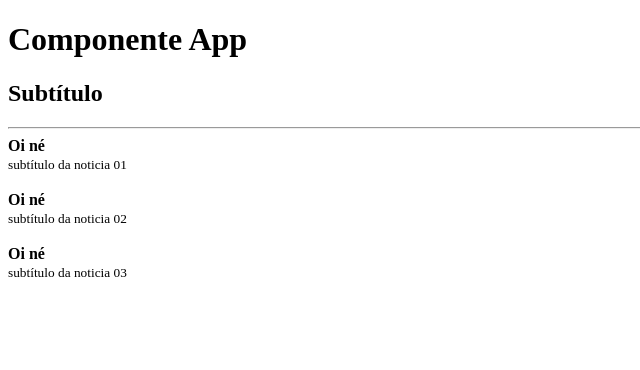
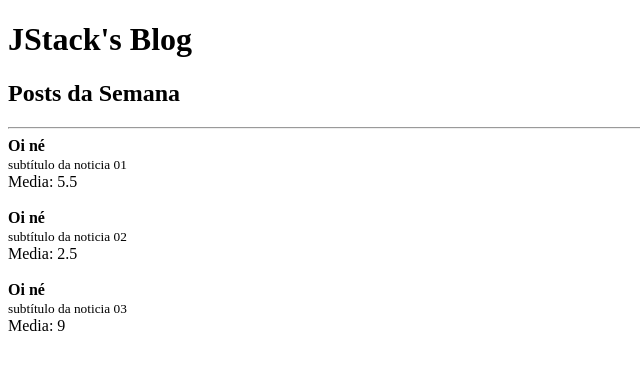
Before and after one commit to feliperocha93/fundamentals-react, a React app: page / in a window 1280 px wide. Shown: the top 370 px of the page, without its empty margins (0-640 px from the left). Built offline with nearby package versions, Linux system fonts and the light colour scheme.

Commit message:
Learning about props

```diff
--- a/package.json
+++ b/package.json
@@ -19,6 +19,7 @@
     "webpack-dev-server": "^4.3.1"
   },
   "dependencies": {
+    "prop-types": "^15.7.2",
     "react": "^17.0.2",
     "react-dom": "^17.0.2"
   }
--- a/src/App.js
+++ b/src/App.js
@@ -1,28 +1,33 @@
 import React from "react";
 
 import Post from "./Post";
+import Header from "./Header";
 
 function App() {
   return (
     <>
-      <h1>Componente App</h1>
-      <h2>Subtítulo</h2>
+      <Header title="JStack's Blog">
+        <h2>Posts da Semana</h2>
+      </Header>
 
       <hr />
 
       <Post
+        likes={11}
         post={{
           title: 'Oi né',
           subtitle: 'subtítulo da noticia 01'
         }}
       />
       <Post
+        likes={5}
         post={{
           title: 'Oi né',
           subtitle: 'subtítulo da noticia 02'
         }}
       />
       <Post
+        likes={18}
         post={{
           title: 'Oi né',
           subtitle: 'subtítulo da noticia 03'
--- /dev/null
+++ b/src/Header.js
@@ -0,0 +1,20 @@
+import React from 'react';
+import PropTypes from 'prop-types'
+
+export default function Header({ title, children }) {
+  return (
+    <>
+      <h1>{title}</h1>
+      {children}
+    </>
+  );
+}
+
+Header.propTypes = {
+  title: PropTypes.string.isRequired,
+  children: PropTypes.node.isRequired,
+};
+
+Header.defaultProps = {
+  title: `JStack's Blog`,
+}
--- a/src/Post.js
+++ b/src/Post.js
@@ -1,4 +1,5 @@
 import React from "react";
+import PropTypes from 'prop-types';
 
 export default function Post(props) {
   return (
@@ -6,8 +7,18 @@
       <article>
         <strong>{props.post.title}</strong><br />
         <small>{props.post.subtitle}</small>
+        <br />
+        Media: {props.likes / 2}
       </article>
       <br />
     </>
   );
 }
+
+Post.propTypes = {
+  likes: PropTypes.number.isRequired,
+  post: PropTypes.shape({
+    title: PropTypes.string.isRequired,
+    subtitle: PropTypes.string.isRequired,
+  }).isRequired,
+}
```
Also changed, not shown: 1 other file (tests, documents, lock files or other folders).
